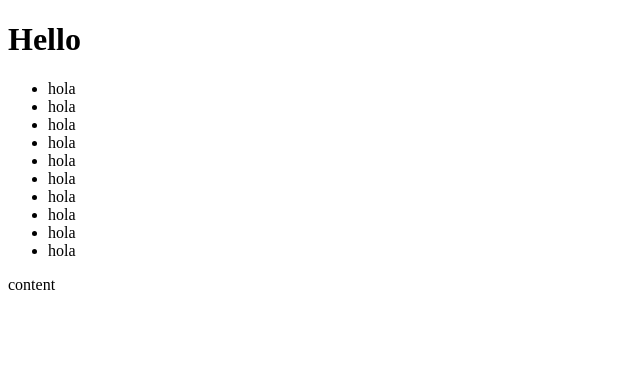
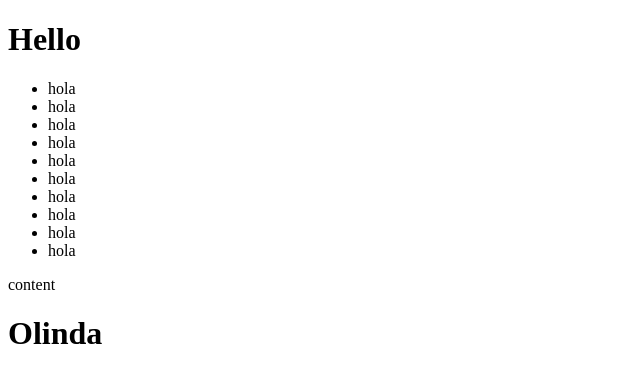
Before and after one commit to jchircca/practice-git, a plain HTML site: page index.html in a window 1280 px wide. Shown: the whole page, without its empty margins (0-640 px from the left). Drawn offline with Linux system fonts and the light colour scheme.

Commit message:
update_olinda

```diff
--- a/index.html
+++ b/index.html
@@ -21,5 +21,8 @@
       <li>hola</li>
     </ul>
     <div>content</div>
+    <div>
+      <h1>Olinda</h1>
+    </div>
   </body>
 </html>
```
